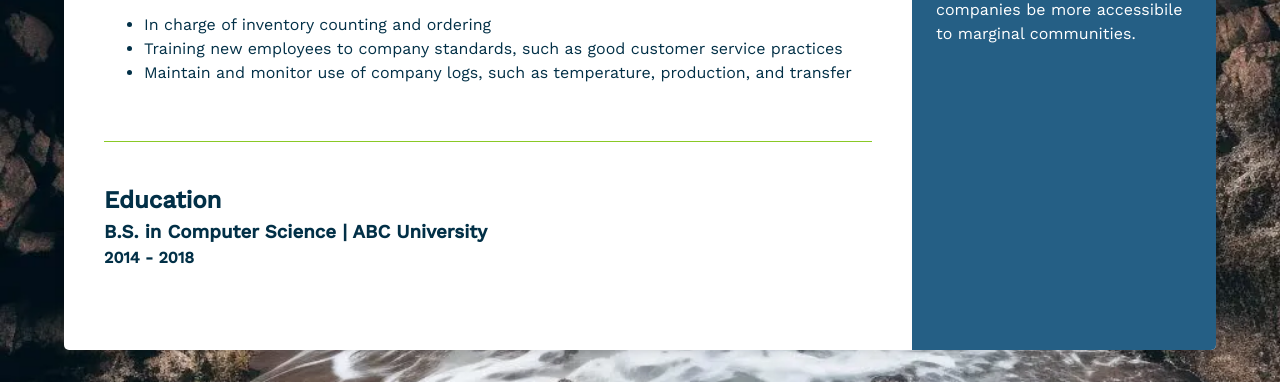
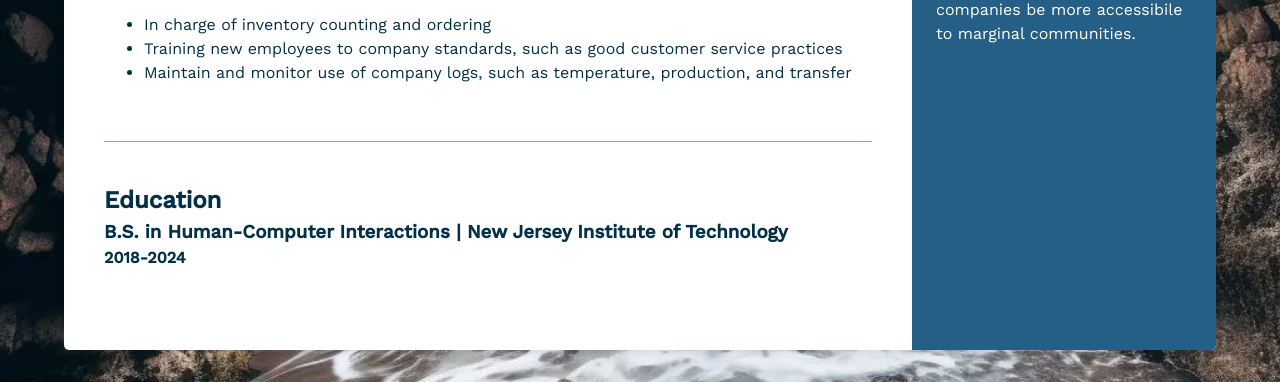
Before and after one commit to bk275/ResumeProject3, a website: page docs/index.html in a window 1280 px wide. Shown: the part 533-915 px from the top of the page. Drawn offline with nearby package versions, Linux system fonts and the light colour scheme.

Commit message:
Updated Education

```diff
--- a/docs/index.html
+++ b/docs/index.html
@@ -97,8 +97,8 @@
 
             <section class="education-section"> <!-- A section to list educational background -->
                 <h2>Education</h2> <!-- Title of the education section -->
-                <h3>B.S. in Computer Science | ABC University</h3> <!-- Degree and university -->
-                <h4>2014 - 2018</h4> <!-- Duration of the degree -->
+                <h3>B.S. in Human-Computer Interactions | New Jersey Institute of Technology</h3> <!-- Degree and university -->
+                <h4>2018-2024</h4> <!-- Duration of the degree -->
             </section> <!-- Closes the education section -->
         </main> <!-- Closes the main content -->
     </div> <!-- Closes the container -->
```
